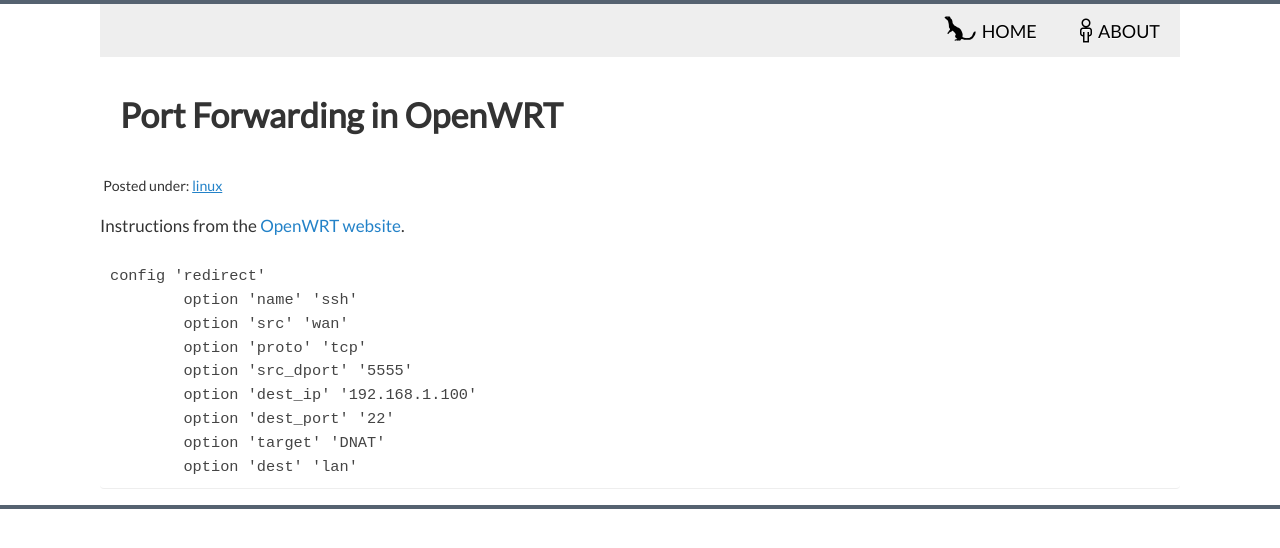
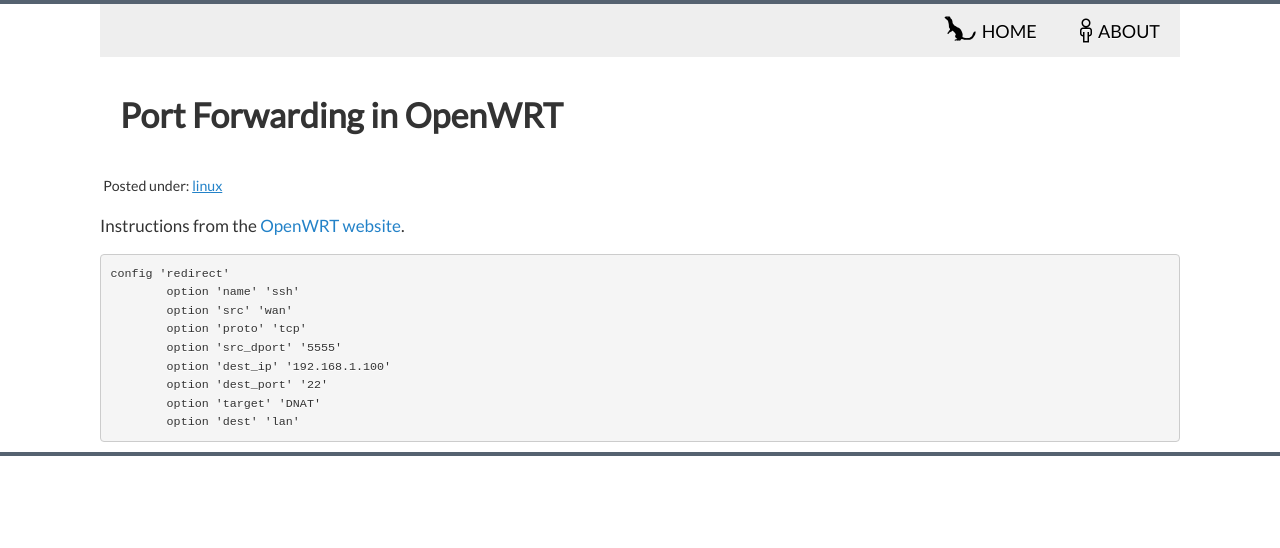
Before and after one commit to mrdanbrooks/mrdanbrooks.github.io, a Jekyll site: the page built from drafts/2014-11-08-openwrt-port-forwarding.md, in a window 1280 px wide. Shown: the top 548 px of the page. Built offline with Jekyll 4.4.1, drawn with Linux system fonts in a browser that asks for light colours; Markdown is read by kramdown in place of the engine named in the settings.

Commit message:
attempting to change the way code looks

```diff
--- a/css/base2.css
+++ b/css/base2.css
@@ -419,13 +419,25 @@
 ----------------------------------------------------------------------------*/
 
 pre {
-  margin: 16px 0;
+  display: block;
+  padding: 9.5px;
+  margin: 0 0 10px;
+  font-size: 13px;
+  line-height: 1.42857143;
+  word-break: break-all;
+  word-wrap: break-word;
+  color: #333333;
+  background-color: whitesmoke;
+  border: 1px solid #cccccc;
+  border-radius: 4px;
+
+/*  margin: 16px 0;
   padding: 10px;
   color: #444;
   background: #fff;
   border-bottom: 1px solid #eee;
   border-radius: 4px;
-  overflow: auto;
+  overflow: auto;*/
   -webkit-font-smoothing: subpixel-antialiased;
 }
 code{
```
